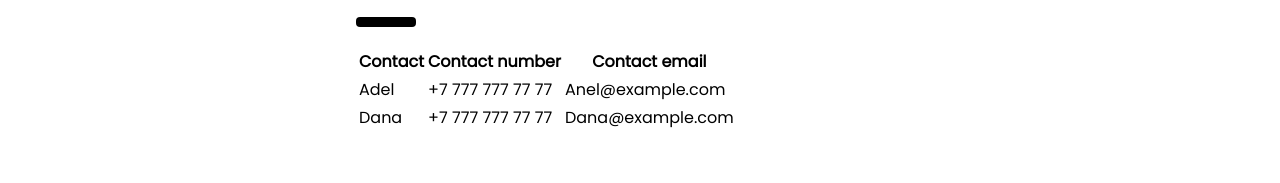
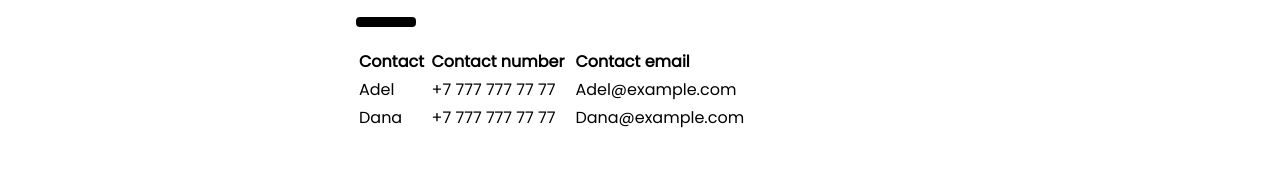
Before and after one commit to OfferShow4531/taraz_foundation, a plain HTML site: page index.html in a window 1280 px wide. Shown: the part 2445-2628 px from the top of the page. Drawn offline with nearby package versions, Linux system fonts and the light colour scheme.

Commit message:
nurmuhamed changes commited

```diff
--- a/index.html
+++ b/index.html
@@ -164,21 +164,21 @@
     </div>
   </div>
 
-  <!-- Contact -->
-  <div class="w3-container" id="contact" style="margin-top:75px">
+   <!-- Contact -->
+   <div class="w3-container" id="contact" style="margin-top:75px">
     <h1 class="w3-xxxlarge w3-text-green"><b>Contact.</b></h1>
     <hr style="width:50px;border:5px solid black" class="w3-round">
-    <table>
+    <table border="0" style="width: 400px; border: 0px solid black;">
       <tbody>
         <tr>
-          <th>Contact</th>
-          <th>Contact number</th>
-          <th>Contact email</th>
+          <th align="left">Contact</th>
+          <th align="left">Contact number</th>
+          <th align="left">Contact email</th>
         </tr>
         <tr>
           <td>Adel</td>
           <td>+7 777 777 77 77</td>
-          <td>Anel@example.com</td>
+          <td>Adel@example.com</td>
         </tr>
         <tr>
           <td>Dana</td>
```
